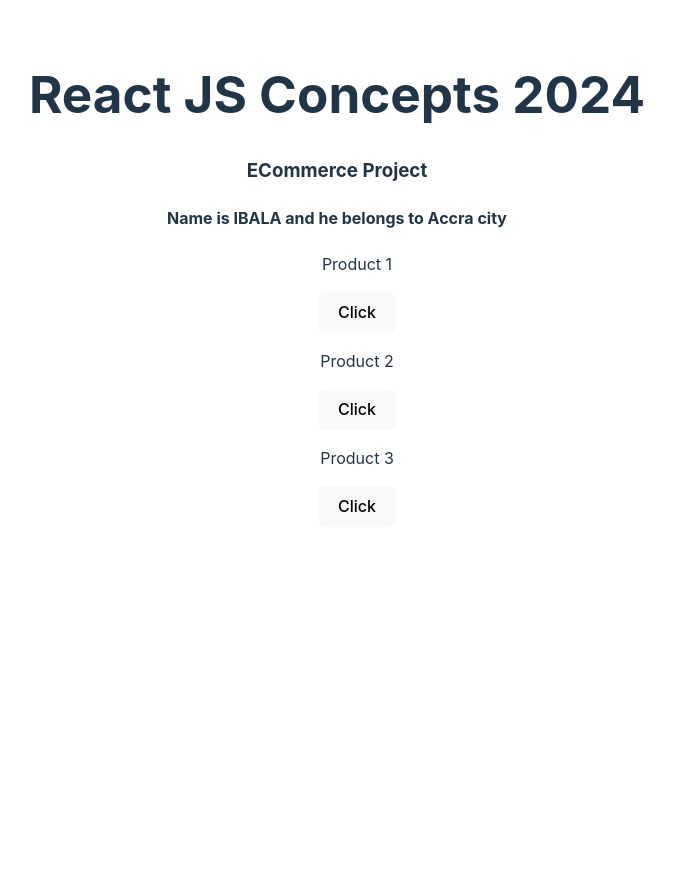
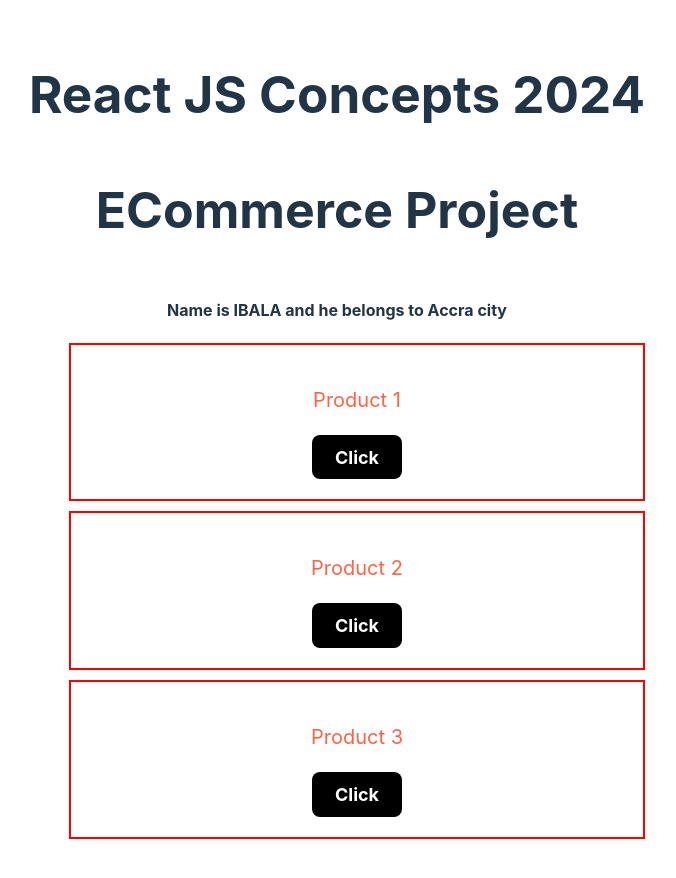
Before and after one commit to IB-ALA/REACT-TUTORIALS, a React (Vite) app in the folder reactjs-concepts-2024/: page / in a window 1280 px wide. Shown: the top 878 px of the page, without its empty margins (303-979 px from the left). Before the commit the page ends 800 px from the top, so only its background shows below. Built offline with nearby package versions, Linux system fonts and the light colour scheme.

Commit message:
Styling react apps. (files, modules, inline)

```diff
--- a/reactjs-concepts-2024/src/components/products/components/product-item.jsx
+++ b/reactjs-concepts-2024/src/components/products/components/product-item.jsx
@@ -1,13 +1,20 @@
+import styles from "./product-item.module.css"; // module styling
+
 // nested component
 
 function ButtonComponent() {
-  return <button>Click</button>;
+  console.log(styles);
+
+  return <button className={styles.buttonStyle}>Click</button>;
 }
 
 function ProductItem({ singleProductItem, key }) {
   return (
-    <div key={key}>
-      <p>{singleProductItem}</p>
+    <div
+      style={{ padding: "20px", border: "2px solid red", marginBottom: "10px" }}
+      key={key}
+    >
+      <p className={styles.productTitle}>{singleProductItem}</p>
       <ButtonComponent />
     </div>
   );
--- /dev/null
+++ b/reactjs-concepts-2024/src/components/products/components/product-item.module.css
@@ -0,0 +1,11 @@
+.buttonStyle {
+  background-color: black;
+  font-weight: bolder;
+  font-size: 18px;
+  color: white;
+}
+
+.productTitle {
+  font-size: 20px;
+  color: tomato;
+}
--- a/reactjs-concepts-2024/src/components/products/index.jsx
+++ b/reactjs-concepts-2024/src/components/products/index.jsx
@@ -1,4 +1,5 @@
 import ProductItem from "./components/product-item";
+import "./style.css";
 
 // nested components
 function ProductList({ name, city, listOfProducts }) {
@@ -8,7 +9,7 @@
 
   return (
     <div>
-      <h3>ECommerce Project</h3>
+      <h3 className="title">ECommerce Project</h3>
       {/* <ProductItem /> */}
 
       <h4>
--- /dev/null
+++ b/reactjs-concepts-2024/src/components/products/style.css
@@ -0,0 +1,9 @@
+.title {
+  font-size: 50px;
+  font-weight: bold;
+  transition: all ease-in-out 0.5s;
+}
+/* works */
+/* .title:hover {
+  transform: translateY(-20px);
+} */
```
